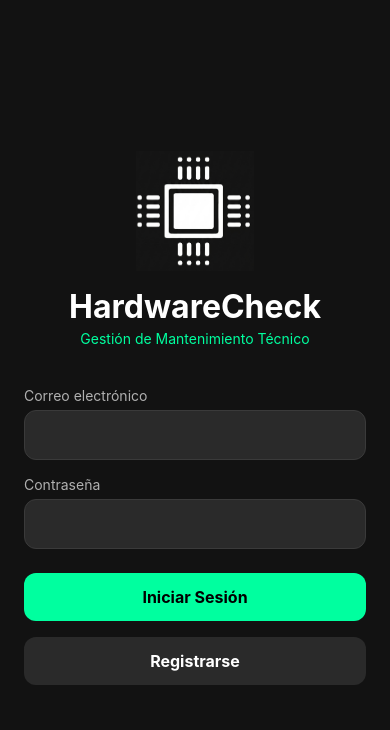
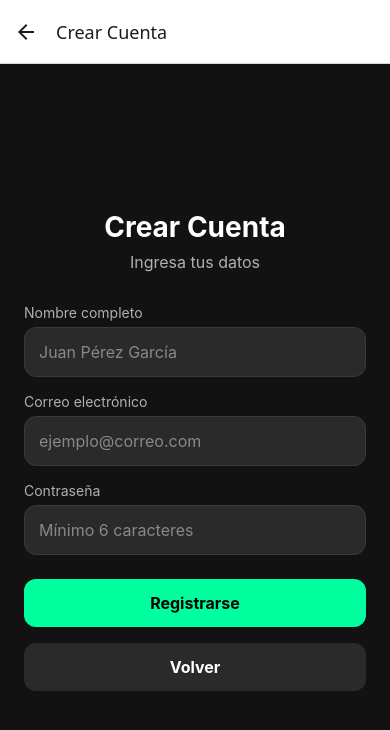
Before and after one commit to ErielRamirez-jpg/HardwareCheckApp, a React Native app in the folder HardwareCheck/: screen /Register in a window 390 px wide. Shown: the top 730 px of the page. Built offline with nearby package versions, Linux system fonts and the light colour scheme; no server answers.

Commit message:
Se creo el apartado de RegisterScreen para ingresar nuevos usuarios a SupaBase y se adapto el resto del programa con dicha implementacion

```diff
--- a/HardwareCheck/src/components/CustomInput.tsx
+++ b/HardwareCheck/src/components/CustomInput.tsx
@@ -8,6 +8,8 @@ interface CustomInputProps {
   value: string;
   onChangeText: (text: string) => void;
   error?: string;
+  placeholder?: string;           // ← Añadido
+  autoCapitalize?: 'none' | 'sentences' | 'words' | 'characters'; // ← Añadido
 }
 
 const CustomInput: React.FC<CustomInputProps> = ({
@@ -16,6 +18,8 @@ const CustomInput: React.FC<CustomInputProps> = ({
   value,
   onChangeText,
   error,
+  placeholder,
+  autoCapitalize = 'none',
 }) => {
   const [internalError, setInternalError] = useState('');
 
@@ -56,8 +60,10 @@ const CustomInput: React.FC<CustomInputProps> = ({
         onChangeText={handleChange}
         secureTextEntry={type === 'password'}
         keyboardType={type === 'email' ? 'email-address' : type === 'phone' ? 'phone-pad' : 'default'}
-        autoCapitalize="none"
-        placeholderTextColor="#666666" // Añade un tono sutil si decides usar placeholders
+        autoCapitalize={autoCapitalize}
+        placeholder={placeholder}
+        placeholderTextColor="#888888"
+        autoCorrect={false}
       />
 
       {showError && <Text style={styles.errorText}>{showError}</Text>}
@@ -85,8 +91,14 @@ const styles = StyleSheet.create({
     fontSize: 16,
     width: '100%',
   },
-  inputError: { borderColor: colors.error },
-  errorText: { color: colors.error, fontSize: 12, marginTop: 4 },
+  inputError: {
+    borderColor: colors.error
+  },
+  errorText: {
+    color: colors.error,
+    fontSize: 12,
+    marginTop: 4
+  },
 });
 
 export default CustomInput;
--- a/HardwareCheck/src/navigation/AppNavigator.tsx
+++ b/HardwareCheck/src/navigation/AppNavigator.tsx
@@ -2,11 +2,11 @@ import React from 'react';
 import { NavigationContainer } from '@react-navigation/native';
 import { createNativeStackNavigator } from '@react-navigation/native-stack';
 import LoginScreen from '../screens/LoginScreen';
+import RegisterScreen from '../screens/RegisterScreen';
 import TabNavigator from './TabNavigator';
 import DeviceDetailScreen from '../screens/DeviceDetailScreen';
 import { useAuth } from '../context/AuthContext';
 
-// Solución directa para imagen_35.png: Quitamos temporalmente el genérico estricto para que compile sin trabas
 const Stack = createNativeStackNavigator();
 
 export default function AppNavigator() {
@@ -19,7 +19,18 @@ export default function AppNavigator() {
         screenOptions={{ headerShown: false }}
       >
         {!user ? (
-          <Stack.Screen name="Login" component={LoginScreen} />
+          <>
+            <Stack.Screen name="Login" component={LoginScreen} />
+            <Stack.Screen
+              name="Register"
+              component={RegisterScreen}
+              options={{
+                headerShown: true,
+                title: 'Crear Cuenta',
+                headerBackTitle: 'Volver',
+              }}
+            />
+          </>
         ) : (
           <>
             <Stack.Screen name="HomeTabs" component={TabNavigator} />
--- a/HardwareCheck/src/screens/LoginScreen.tsx
+++ b/HardwareCheck/src/screens/LoginScreen.tsx
@@ -44,32 +44,6 @@ export default function LoginScreen() {
     }
   };
 
-  const handleRegister = async () => {
-    if (!email || !password) {
-      Alert.alert('Error', 'Por favor ingresa correo y contraseña');
-      return;
-    }
-
-    setLoading(true);
-
-    const { data, error } = await supabase.auth.signUp({
-      email: email.trim(),
-      password,
-    });
-
-    setLoading(false);
-
-    if (error) {
-      Alert.alert('Error al registrarse', error.message);
-    } else {
-      Alert.alert(
-        'Registro exitoso 🎉',
-        'Revisa tu correo electrónico para confirmar tu cuenta antes de iniciar sesión.',
-        [{ text: 'OK' }]
-      );
-    }
-  };
-
   return (
     <View style={styles.container}>
       <View style={styles.logoContainer}>
@@ -88,6 +62,7 @@ export default function LoginScreen() {
           type="email"
           value={email}
           onChangeText={setEmail}
+          placeholder="ejemplo@correo.com"
         />
 
         <CustomInput
@@ -95,6 +70,7 @@ export default function LoginScreen() {
           type="password"
           value={password}
           onChangeText={setPassword}
+          placeholder="Ingresa tu contraseña"
         />
 
         <CustomButton
@@ -105,21 +81,11 @@ export default function LoginScreen() {
         />
 
         <CustomButton
-          title={loading ? "Procesando..." : "Registrarse"}
-          onPress={handleRegister}
+          title="Registrarse"
+          onPress={() => navigation.navigate('Register')}
           variant="secondary"
-          disabled={loading}
         />
 
-        {/* Enlace de simulación (comentado para cumplir con el criterio) */}
-        {/*
-        <Text
-          style={styles.bypassLink}
-          onPress={() => navigation.replace('HomeTabs')}
-        >
-          Entrar directamente (Simulación de Login) →
-        </Text>
-        */}
       </View>
     </View>
   );
@@ -157,9 +123,4 @@ const styles = StyleSheet.create({
     width: '100%',
     alignItems: 'center',
   },
-  bypassLink: {
-    marginTop: 20,
-    color: colors.primary,
-    textDecorationLine: 'underline',
-  },
 });
--- /dev/null
+++ b/HardwareCheck/src/screens/RegisterScreen.tsx
@@ -0,0 +1,138 @@
+import React, { useState } from 'react';
+import { StyleSheet, Text, View, Alert, ScrollView, KeyboardAvoidingView, Platform } from 'react-native';
+import { useNavigation } from '@react-navigation/native';
+import { NativeStackNavigationProp } from '@react-navigation/native-stack';
+import { RootStackParamList } from '../types/navigation';
+import CustomInput from '../components/CustomInput';
+import CustomButton from '../components/CustomButton';
+import { colors } from '../Theme/Colors';
+import { supabase } from '../services/supabaseClient';
+
+type RegisterScreenNavigationProp = NativeStackNavigationProp<RootStackParamList, 'Register'>;
+
+export default function RegisterScreen() {
+  const navigation = useNavigation<RegisterScreenNavigationProp>();
+
+  const [fullName, setFullName] = useState('');
+  const [email, setEmail] = useState('');
+  const [password, setPassword] = useState('');
+  const [loading, setLoading] = useState(false);
+
+  const handleRegister = async () => {
+    if (!fullName.trim() || !email.trim() || !password) {
+      Alert.alert('Error', 'Por favor completa todos los campos');
+      return;
+    }
+
+    if (password.length < 6) {
+      Alert.alert('Error', 'La contraseña debe tener al menos 6 caracteres');
+      return;
+    }
+
+    setLoading(true);
+
+    try {
+      const { data, error } = await supabase.auth.signUp({
+        email: email.trim().toLowerCase(),
+        password,
+        options: {
+          data: { full_name: fullName.trim() }
+        }
+      });
+
+      if (error) {
+        Alert.alert(
+          error.message.includes('already') ? 'Correo ya registrado' : 'Error al registrarse',
+          error.message.includes('already')
+            ? 'Ya existe una cuenta con este correo electrónico.'
+            : error.message
+        );
+      } else if (data.user) {
+        Alert.alert(
+          '¡Registro exitoso! 🎉',
+          'Tu cuenta ha sido creada correctamente.\n\nAhora puedes iniciar sesión.',
+          [{ text: 'Ir a Iniciar Sesión', onPress: () => navigation.replace('Login') }]
+        );
+      }
+    } catch (err: any) {
+      Alert.alert('Error', err.message || 'Ocurrió un error inesperado');
+    } finally {
+      setLoading(false);
+    }
+  };
+
+  return (
+    <KeyboardAvoidingView
+      behavior={Platform.OS === 'ios' ? 'padding' : 'height'}
+      style={{ flex: 1 }}
+    >
+      <ScrollView contentContainerStyle={styles.container}>
+        <View style={styles.formContainer}>
+          <Text style={styles.title}>Crear Cuenta</Text>
+          <Text style={styles.subtitle}>Ingresa tus datos</Text>
+
+          <CustomInput
+            label="Nombre completo"
+            value={fullName}
+            onChangeText={setFullName}
+            placeholder="Juan Pérez García"
+          />
+
+          <CustomInput
+            label="Correo electrónico"
+            type="email"
+            value={email}
+            onChangeText={setEmail}
+            placeholder="ejemplo@correo.com"
+          />
+
+          <CustomInput
+            label="Contraseña"
+            type="password"
+            value={password}
+            onChangeText={setPassword}
+            placeholder="Mínimo 6 caracteres"
+          />
+
+          <CustomButton
+            title={loading ? "Registrando..." : "Registrarse"}
+            onPress={handleRegister}
+            variant="primary"
+            disabled={loading}
+          />
+
+          <CustomButton
+            title="Volver"
+            onPress={() => navigation.goBack()}
+            variant="secondary"
+          />
+        </View>
+      </ScrollView>
+    </KeyboardAvoidingView>
+  );
+}
+
+const styles = StyleSheet.create({
+  container: {
+    flexGrow: 1,
+    backgroundColor: colors.background,
+    padding: 24,
+    justifyContent: 'center',
+  },
+  formContainer: {
+    width: '100%',
+  },
+  title: {
+    fontSize: 28,
+    fontWeight: 'bold',
+    color: colors.text,
+    textAlign: 'center',
+    marginBottom: 8,
+  },
+  subtitle: {
+    fontSize: 16,
+    color: colors.textSecondary,
+    textAlign: 'center',
+    marginBottom: 32,
+  },
+});
--- a/HardwareCheck/src/services/supabaseClient.ts
+++ b/HardwareCheck/src/services/supabaseClient.ts
@@ -3,4 +3,12 @@ import { createClient } from '@supabase/supabase-js';
 const supabaseUrl = process.env.EXPO_PUBLIC_SUPABASE_URL || '';
 const supabaseAnonKey = process.env.EXPO_PUBLIC_SUPABASE_ANON_KEY || '';
 
-export const supabase = createClient(supabaseUrl, supabaseAnonKey);
+export const supabase = createClient(supabaseUrl, supabaseAnonKey, {
+  auth: {
+    autoRefreshToken: true,
+    persistSession: true,
+    detectSessionInUrl: false,
+  },
+});
+
+console.log('Supabase URL configurada:', !!supabaseUrl);
--- a/HardwareCheck/src/types/navigation.ts
+++ b/HardwareCheck/src/types/navigation.ts
@@ -1,6 +1,8 @@
 export type RootStackParamList = {
   Login: undefined;
+   Register: undefined;
   HomeTabs: undefined;
+  DeviceDetail: { deviceId: string } | undefined;
 };
 
 export type HomeTabParamList = {
```
